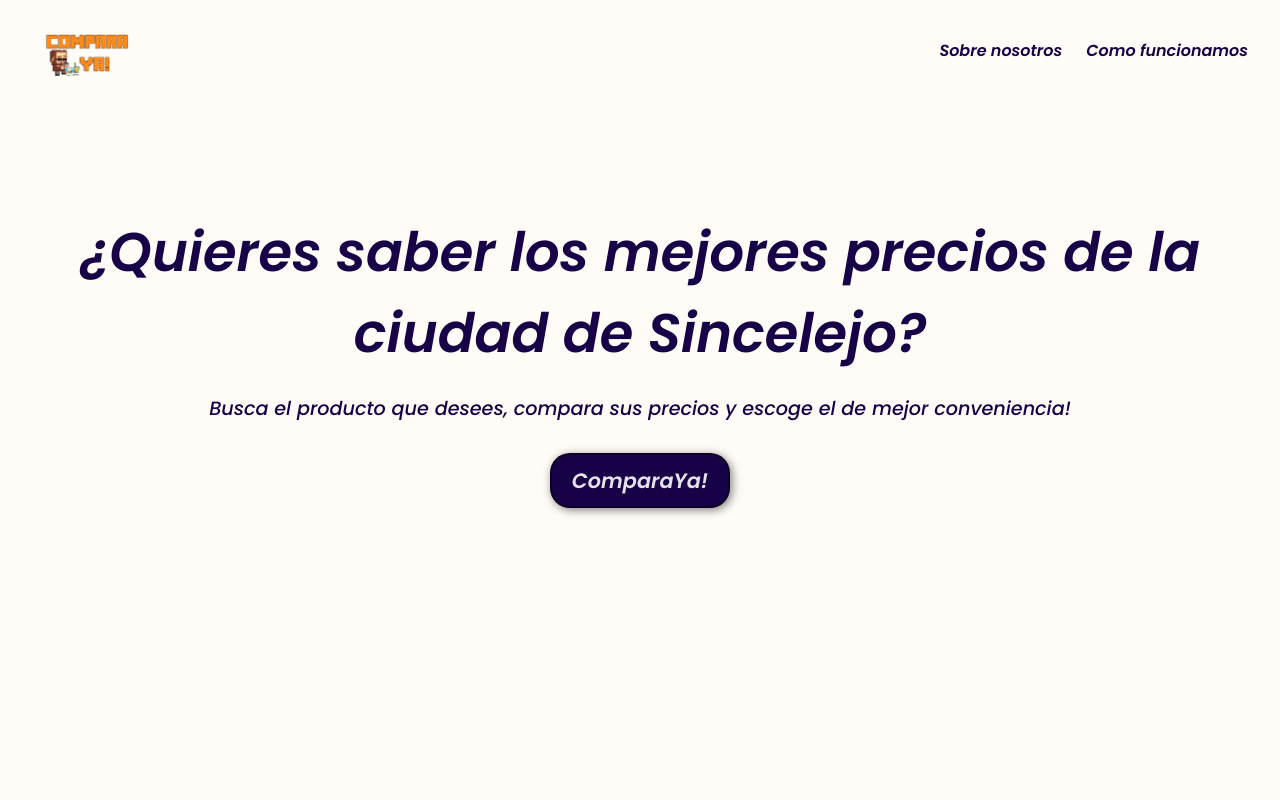
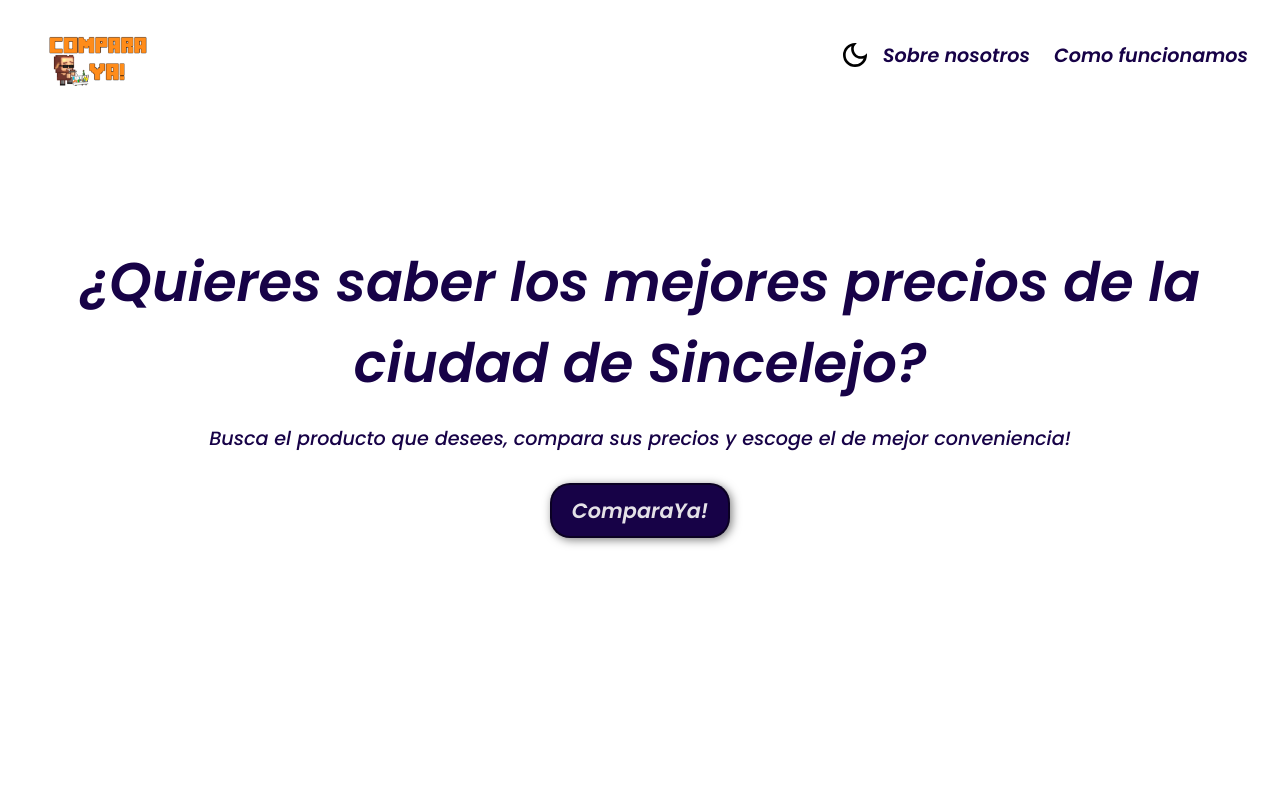
Before and after one commit to jxlio/prices-project, a React (Vite) app: page / in a window 1280 px wide. Shown: the top 800 px of the page. Built offline with nearby package versions, Linux system fonts and the light colour scheme; the HTML template or start-up script is replaced by a standard one.

Commit message:
darkmode demo, styles fixes

```diff
--- a/src/App.jsx
+++ b/src/App.jsx
@@ -3,12 +3,15 @@ import ProductsMain from "./pages/ProductsMain.jsx";
 import Index from "./pages/Index";
 import { useState } from "react";
 import AddProduct from "./pages/AddProduct.jsx";
+import { DarkModeFunction } from "./context/darkMode.jsx";
 
 function App() {
   const [producto, setProducto] = useState([]);
 
   return (
+    <DarkModeFunction>
     <Routes>
+
       <Route path="/" element={<Index />} />
       <Route
         path="/products"
@@ -18,7 +21,9 @@ function App() {
         path="/add"
         element={<AddProduct producto={producto} setProducto={setProducto} />}
       />
+
     </Routes>
+    </DarkModeFunction>
   );
 }
 
--- a/src/Components/Navbar.jsx
+++ b/src/Components/Navbar.jsx
@@ -1,17 +1,32 @@
-import React from "react";
+import React, { useContext } from "react";
 import { Link } from "react-router-dom";
 import "../Styles/indexStyles.css";
 import logo from "../assets/shoping logo.1je.png"
+import {MdDarkMode} from "react-icons/md"
+import { DarkMode, DarkModeFunction } from "../context/darkMode";
+import {MdOutlineDarkMode} from "react-icons/md"
+import { color } from "@mui/system";
+const Navbar = () => {
 
-const Navbar = () => {
+  const [dark, setDark, toggleDarkMode] = useContext(DarkMode)
+
+
+
   return (
 
       <header>
-        <div className="container-nav">
-          <img className="logo" src={logo} alt="" height={100} />
+        <div className="container-nav" style={{ backgroundColor: dark ? 'black' : 'white', color: dark && "white"  }}>
+          <img className="logoIndex" src={logo} alt="" height={110} />
           <nav>
+
+              {
+                dark ?  <MdDarkMode  className="darkMode" onClick={toggleDarkMode}/> : <MdOutlineDarkMode className="darkMode"  onClick={toggleDarkMode}/>
+              }
+
+
             <Link to={"#distribuidoras"}>Sobre nosotros</Link>
             <Link>Como funcionamos</Link>
+
           </nav>
         </div>
       </header>
--- a/src/Components/ProductsHeader.jsx
+++ b/src/Components/ProductsHeader.jsx
@@ -1,14 +1,20 @@
-import React from "react";
+import React, { useContext } from "react";
 import { Link } from "react-router-dom";
 import { TbShoppingCartPlus } from "react-icons/tb";
 import { FiShoppingCart } from "react-icons/fi";
 import logo from "../assets/shoping logo.1je.png";
-import Tooltip from '@mui/material/tooltip'
+import Tooltip from "@mui/material/tooltip";
+import {MdOutlineDarkMode} from "react-icons/md"
+import {MdDarkMode} from "react-icons/md"
+import { DarkMode } from "../context/darkMode";
+
 
 const ProductsHeader = ({ handleCategory, size, toggleCart }) => {
+  const [dark, setDark, toggleDarkMode] = useContext(DarkMode)
+
   return (
     <div className="home-container">
-      <Tooltip title="Volver al inicio" arrow >
+      <Tooltip title="Volver al inicio" arrow>
         <Link to={"/"} className="home-button">
           <i className="fas fa-home"></i>
         </Link>
@@ -18,23 +24,24 @@ const ProductsHeader = ({ handleCategory, size, toggleCart }) => {
         <Link to={"/add"} className="home-button">
           <i className="fa-solid fa-file-circle-plus"></i>
         </Link>
-
       </Tooltip>
 
-      <img className="logo" src={logo} alt="" width={200} height={80}/>
+      <img className="logo" src={logo} alt="" width={200} height={80} />
 
       <div className="cates">
-
+        {dark ? (
+          <MdDarkMode className="darkMode" onClick={toggleDarkMode} />
+        ) : (
+          <MdOutlineDarkMode className="darkMode" onClick={toggleDarkMode} />
+        )}
 
         <Tooltip title="Carrito de compras" arrow>
           <div className="cart">
-
             <span onClick={toggleCart}>
               {" "}
               <FiShoppingCart className="cart-icon" />{" "}
             </span>
             <strong>{size} </strong>
-
           </div>
         </Tooltip>
         <h4>Categorias</h4>
--- a/src/Styles/App.css
+++ b/src/Styles/ProductosPage.css
@@ -54,7 +54,7 @@ body {
 
 .cont-pro img {
   width: 200px;
-  height: 200px;
+  height: 190px;
   object-fit: cover;
   margin-bottom: 10px;
 }
@@ -122,7 +122,7 @@ selected:hover {
 
 .info img {
   width: 200px;
-  height: 240px;
+  height: 220px;
   margin: 20px;
 }
 
--- a/src/Styles/indexStyles.css
+++ b/src/Styles/indexStyles.css
@@ -1,193 +1,220 @@
-.body{
+.body {
   margin: 0;
-
-
 }
 
-*{
+* {
   box-sizing: border-box;
-
 }
 
-h1{
+.h1 {
   font-size: 3em;
 }
-h2{
+
+.h2 {
   font-size: 2.7em;
 }
 
-p{
+.p {
   font-size: 1.2rem;
 }
 
-button{
+.button {
   background-color: #170247;
   font-size: 1.3rem;
   font-weight: bold;
   padding: 10px 20px;
-  border: 2px solid rgba(0,0,0,0.5) ;
-  box-shadow: 2px 2px 10px rgba(0,0,0,0.5);
+  border: 2px solid rgba(0, 0, 0, 0.5);
+  box-shadow: 2px 2px 10px rgba(0, 0, 0, 0.5);
   border-radius: 20px;
   color: #e4e1e7;
+  transition: background-color 0.3s ease, transform 0.3s ease;
 }
 
-.container{
+.container {
   max-width: 1400px;
   background-color: #fffcf7;
 }
 
-header{
+header {
   background-color: #fffcf7;
 }
 
-.logo{
+.logoIndex {
   margin: 0;
   padding: 24px 30px;
 }
 
-
-header .container-nav{
+header .container-nav {
   display: flex;
   flex-direction: column;
   align-items: center;
 }
 
-header nav{
+header nav {
   display: flex;
   flex-direction: column;
   text-align: center;
   padding-bottom: 24px;
 }
 
-header a{
+header a {
   padding: 4px 12px;
   text-decoration: none;
   font-weight: bold;
   color: #170247;
+  font-size: 1.2rem;
 }
 
-header a:hover{
+header a:hover {
   color: blueviolet;
 }
 
-.hero{
+.darkMode{
+  font-size: 2rem;
+  user-select: none;
+  cursor: pointer;
+}
+
+.hero {
   display: flex;
   align-items: center;
   justify-content: center;
   text-align: center;
   flex-direction: column;
   height: 90vh;
-  color:#170247; background-color: #fffcf7;
+  color: #170247;
+  background-color: #fffcf7;
 }
 
-.hero h1{
+.hero h1 {
   margin-bottom: 20px;
 }
 
-.hero button{
+.hero button {
   margin-top: 30px;
+  background-color: #170247;
+  color: #e4e1e7;
+  font-size: 1.3rem;
+  font-weight: bold;
+  padding: 10px 20px;
+  border: 2px solid rgba(0, 0, 0, 0.5);
+  border-radius: 20px;
+  transition: background-color 0.3s ease, transform 0.3s ease;
 }
 
+.hero button:hover {
+  background-color: blueviolet;
+  transform: scale(1.05);
+}
 
-.somos-compara .container-somos{
+.somos-compara .container-somos {
   text-align: center;
   padding: 200px 12px;
 }
 
-.distribuidoras{
-  background-color: #fffcf7;;
+.distribuidoras {
+  background-color: #fffcf7;
   text-align: center;
 }
 
-.distribuidoras .distri-container{
+.distribuidoras .distri-container {
   padding: 140px 10px;
 }
 
-.distribuidoras h2{
+.distribuidoras h2 {
   margin-top: 0;
 }
 
-.distribuidoras .carta{
+.distribuidoras .carta {
   background-position: center center;
   background-size: cover;
   padding: 49px 0px;
   margin: 30px;
   border-radius: 14px;
   color: white;
+  transition: transform 0.3s ease;
 }
 
-
-
-.carta:first-child{
-  background-image:linear-gradient(0deg,
-  rgba(0,0,0,0.5),
-  rgba(0,0,0,0.5)
-  )
-  , url("https://upload.wikimedia.org/wikipedia/commons/a/ad/D1_Cuc_my_2021.jpg");
+.distribuidoras .carta:first-child {
+  background-image: linear-gradient(
+      0deg,
+      rgba(0, 0, 0, 0.5),
+      rgba(0, 0, 0, 0.5)
+    ),
+    url("https://upload.wikimedia.org/wikipedia/commons/a/ad/D1_Cuc_my_2021.jpg");
 }
 
-.carta:nth-child(2){
-  background-image:linear-gradient(0deg,
-  rgba(0,0,0,0.5),
-  rgba(0,0,0,0.5)
-  )
-  , url("https://cloudfront-us-east-1.images.arcpublishing.com/semana/XS75NJXNPNCL7J636PVYSAX3C4.jpg");
+.distribuidoras .carta:nth-child(2) {
+  background-image: linear-gradient(
+      0deg,
+      rgba(0, 0, 0, 0.5),
+      rgba(0, 0, 0, 0.5)
+    ),
+    url("https://cloudfront-us-east-1.images.arcpublishing.com/semana/XS75NJXNPNCL7J636PVYSAX3C4.jpg");
 }
 
-.carta:nth-child(3){
-  background-image:linear-gradient(0deg,
-  rgba(0,0,0,0.5),
-  rgba(0,0,0,0.5)
-  )
-  , url("https://coopcrucial.com/wp-content/uploads/2020/11/almacenes-exito.jpg");
+.distribuidoras .carta:nth-child(3) {
+  background-image: linear-gradient(
+      0deg,
+      rgba(0, 0, 0, 0.5),
+      rgba(0, 0, 0, 0.5)
+    ),
+    url("https://coopcrucial.com/wp-content/uploads/2020/11/almacenes-exito.jpg");
 }
 
-footer{
+.distribuidoras .carta:hover {
+  transform: scale(1.05);
+}
+
+footer {
   background-color: rgb(245, 245, 245);
 }
 
-footer p{
-  margin:  0;
+footer p {
+  margin: 0;
   font-size: 1rem;
 }
 
-.footer .footer-container{
+.footer .footer-container {
   height: 140px;
   display: flex;
   justify-content: center;
   align-items: center;
 }
 
-
-@media (min-width: 720px){
-
-  header{
+@media (min-width: 720px) {
+  header {
     position: fixed;
     width: 100%;
   }
-  header .container-nav{
+
+  header .container-nav {
     flex-direction: row;
     justify-content: space-between;
+    align-items: center; /* Add this line */
 
   }
 
-  header nav{
+  header nav {
     flex-direction: row;
     padding-bottom: 0;
     padding-right: 20px;
-  }
-
-  .hero h1{
-    font-size: 3.4em;
-  }
-
-  .somos-compara .container-somos{
-    display: flex;
-    justify-content: center;
+    align-items: center;
 
   }
 
- .somos-compara .texto{
+  .hero h1 {
+    font-size: 3.4em;
+    margin-top: 59px;
+
+  }
+
+  .somos-compara .container-somos {
+    display: flex;
+    justify-content: center;
+  }
+
+  .somos-compara .texto {
     width: 50%;
     max-width: 600px;
     text-align: initial;
@@ -196,37 +223,39 @@ footer p{
     flex-direction: column;
     justify-content: center;
   }
-  .somos-compara h2{
-    margin-top: 0 ;
+
+  .somos-compara h2 {
+    margin-top: 0;
   }
 
-  .container-somos .img-cont{
-    background-image: linear-gradient(0deg,rgba(0,0,0,0.4),rgba(0,0,0,0.4))
-    , url("https://images.unsplash.com/photo-1557821552-17105176677c?ixlib=rb-4.0.3&ixid=M3wxMjA3fDB8MHxwaG90by1wYWdlfHx8fGVufDB8fHx8fA%3D%3D&auto=format&fit=crop&w=1032&q=80");
+  .container-somos .img-cont {
+    background-image: linear-gradient(
+        0deg,
+        rgba(0, 0, 0, 0.4),
+        rgba(0, 0, 0, 0.4)
+      ),
+      url("https://images.unsplash.com/photo-1557821552-17105176677c?ixlib=rb-4.0.3&ixid=M3wxMjA3fDB8MHxwaG90by1wYWdlfHx8fGVufDB8fHx8fA%3D%3D&auto=format&fit=crop&w=1032&q=80");
     background-size: cover;
     background-position: center center;
     height: 499px;
     width: 400px;
   }
 
-  .distribuidoras .dis{
+  .distribuidoras .dis {
     display: flex;
     justify-content: center;
   }
 
-  .distribuidoras h3{
-    margin-top: 0 ;
+  .distribuidoras h3 {
+    margin-top: 0;
     margin-bottom: 30px;
   }
 
-
-  .distribuidoras .carta{
+  .distribuidoras .carta {
     padding: 120px;
   }
 
-  footer .footer-container{
+  footer .footer-container {
     text-align: center;
   }
-
-
 }
--- /dev/null
+++ b/src/context/darkMode.jsx
@@ -0,0 +1,15 @@
+import { createContext, useState } from "react";
+
+export const DarkMode = createContext();
+
+export const DarkModeFunction = ({children}) => {
+  const [dark, setDark] = useState(false);
+  const toggleDarkMode = () => {
+    setDark(!dark);
+    }
+  return (
+    <DarkMode.Provider value={[dark, setDark, toggleDarkMode]}>
+      {children}
+    </DarkMode.Provider>
+  );
+};
--- a/src/pages/Index.jsx
+++ b/src/pages/Index.jsx
@@ -1,4 +1,4 @@
-import React from "react";
+import React, { useContext } from "react";
 
 import "../Styles/indexStyles.css";
 
@@ -6,32 +6,37 @@ import { Link } from "react-router-dom";
 import Navbar from "../Components/Navbar";
 import CartaDistri from "../Components/cartaDistri";
 import Footer from "../Components/Footer";
+import { DarkMode } from "../context/darkMode";
+
 
 const Index = () => {
+
+const [dark] = useContext(DarkMode)
+
   return (
-    <div className="container">
+    <div className="container" >
       <Navbar/>
-      <section className="hero">
-          <h1>
+      <section className="hero" style={{ backgroundColor: dark ? 'black' : 'white' }}>
+          <h1 className="h1">
             ¿Quieres saber los mejores precios de la ciudad de Sincelejo?
           </h1>
-          <p>Busca el producto que desees, compara sus precios y escoge el de mejor conveniencia!</p>
-          <button>ComparaYa!</button>
+          <p className="p"  style={{color: dark & "white"}}>Busca el producto que desees, compara sus precios y escoge el de mejor conveniencia!</p>
+          <Link to={"/products"}> <button className="button"> ComparaYa!</button> </Link>
       </section>
-      <section className="somos-compara">
+      <section className="somos-compara" style={{ backgroundColor: dark ? 'black' : 'white' }}>
         <section className="container-somos">
         <div className="img-cont"></div>
         <div className="texto">
 
-        <h2>Somos Compara!</h2>
-        <p>Lorem ipsum dolor, sit amet consectetur adipisicing elit. Quaerat deleniti amet accusantium minus at asperiores dolor quo soluta cupiditate, nulla architecto doloribus. Sint at sequi corrupti consectetur consequatur qui maiores. </p>
+        <h2 className="h2">Somos Compara!</h2>
+        <p className="p">Lorem ipsum dolor, sit amet consectetur adipisicing elit. Quaerat deleniti amet accusantium minus at asperiores dolor quo soluta cupiditate, nulla architecto doloribus. Sint at sequi corrupti consectetur consequatur qui maiores. </p>
         </div>
 
       </section>
       </section>
-      <section className="distribuidoras">
+      <section className="distribuidoras" style={{ backgroundColor: dark ? 'black' : 'white' }}>
         <div className="distri-container">
-        <h2>Distribuidoras</h2>
+        <h2 className="h2">Distribuidoras</h2>
         <div className="dis">
         <div className="carta">
           <h3>D1</h3>
--- a/src/pages/ProductsMain.jsx
+++ b/src/pages/ProductsMain.jsx
@@ -1,12 +1,13 @@
 import Product from "../Components/Product";
-import { useState, useEffect } from "react";
-import "../Styles/App.css";
+import { useState, useEffect, useContext } from "react";
+import "../Styles/ProductosPage.css";
 import InfoModal from "../Components/InfoModal";
 import InfoPage from "../Components/InfoPage";
 import ProductsHeader from "../Components/ProductsHeader";
 import Cart from "../Components/Cart";
 import "react-toastify/dist/ReactToastify.css";
 import { ToastContainer, toast } from "react-toastify";
+import { DarkMode } from "../context/darkMode";
 
 const ProdsPrices = ({ setProducto, producto }) => {
   const [selectedProduct, setSelectedProduct] = useState();
@@ -14,6 +15,8 @@ const ProdsPrices = ({ setProducto, producto }) => {
   const [originalProduct, setOriginalProduct] = useState([]);
   const [openModal, setOpenModal] = useState(false);
   const [noProduct, setNoProduct] = useState(false);
+
+  const [dark, setDark] = useContext(DarkMode)
 
   const [cart, setCart] = useState([]);
   const [showCart, setShowCart] = useState(false);
@@ -232,7 +235,7 @@ const ProdsPrices = ({ setProducto, producto }) => {
 
   return (
     <>
-      <div className="main">
+      <div className="main" style={{ backgroundColor: dark ? 'black' : 'white' }}>
         <ProductsHeader
           handleCategory={handleCategory}
           toggleCart={ToggleCart}
```
Also changed, not shown: src/context/productsContext.jsx (deleted, +0 -14 lines). Lines whose indentation alone changed are shown as unchanged.
